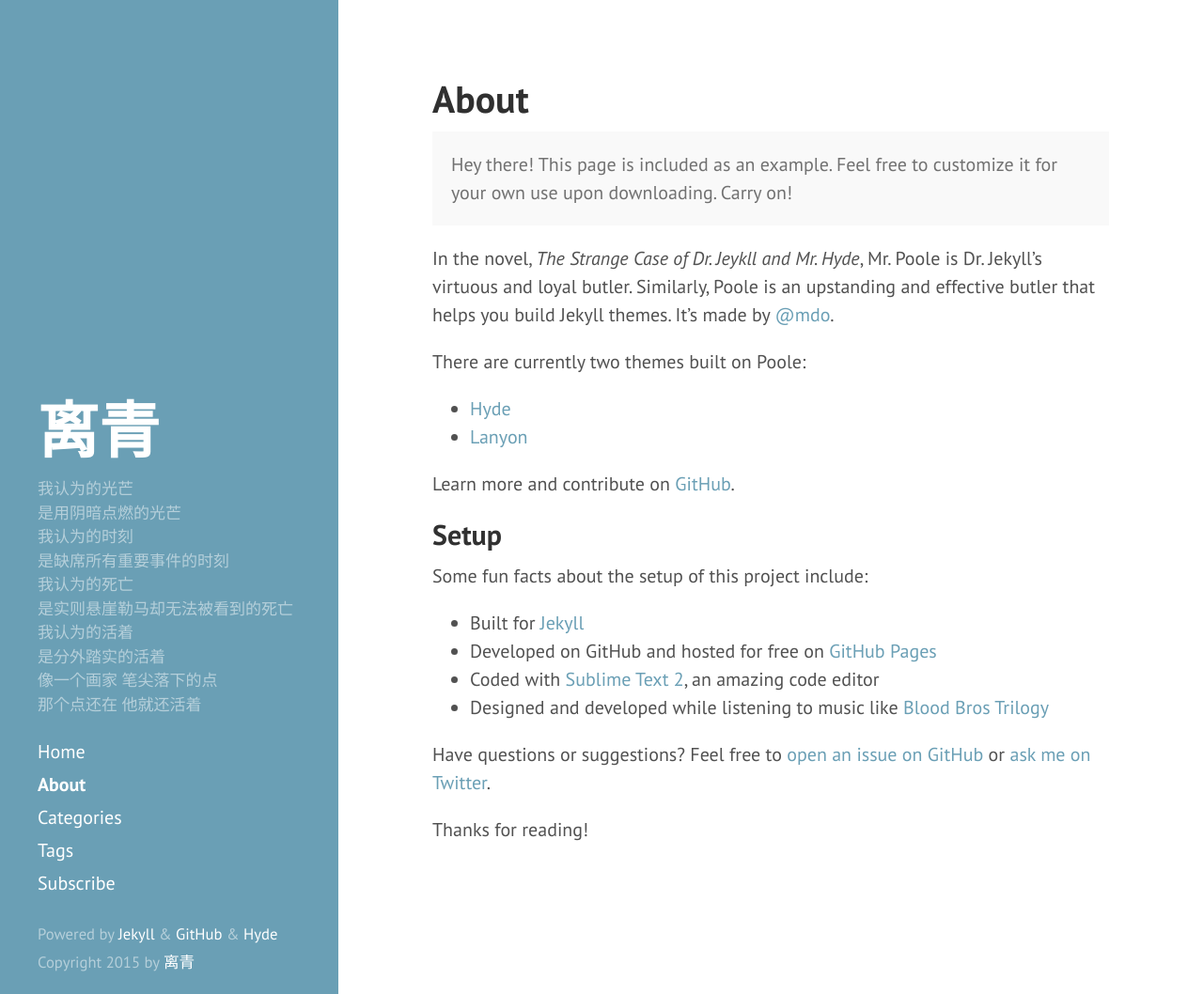
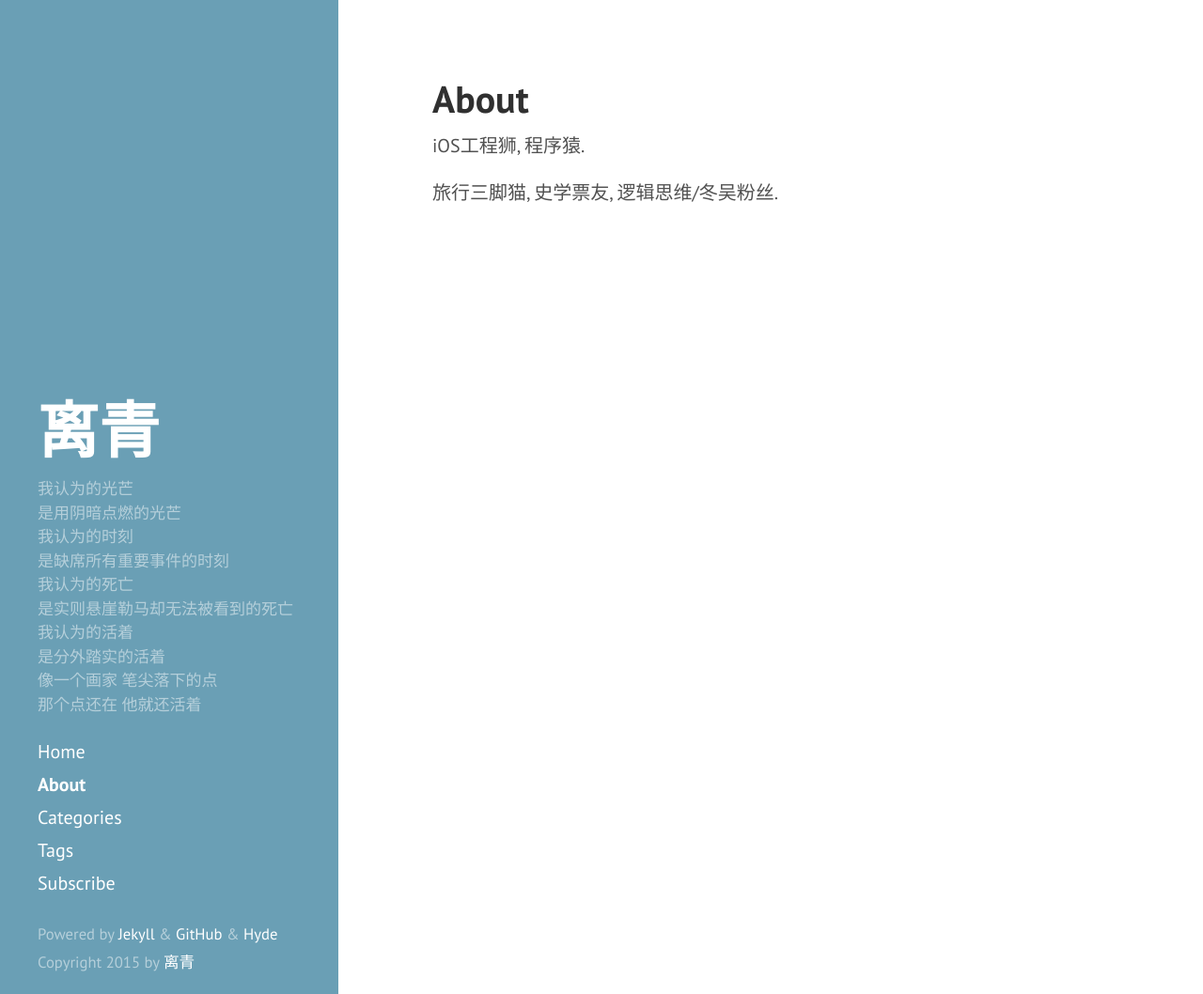
Before and after one commit to li-qing/li-qing.github.io, a Jekyll site: the page built from about.md, in a window 1280 px wide and 1058 px high. Shown: the whole window at 94% size. Built offline with Jekyll 4.4.1, drawn with Linux system fonts in a browser that asks for light colours.

Commit message:
modify about page

```diff
--- a/about.md
+++ b/about.md
@@ -3,28 +3,6 @@ layout: page
 title: About
 ---
 
-<p class="message">
-  Hey there! This page is included as an example. Feel free to customize it for your own use upon downloading. Carry on!
-</p>
+iOS工程狮, 程序猿.
 
-In the novel, *The Strange Case of Dr. Jeykll and Mr. Hyde*, Mr. Poole is Dr. Jekyll's virtuous and loyal butler. Similarly, Poole is an upstanding and effective butler that helps you build Jekyll themes. It's made by [@mdo](https://twitter.com/mdo).
-
-There are currently two themes built on Poole:
-
-* [Hyde](http://hyde.getpoole.com)
-* [Lanyon](http://lanyon.getpoole.com)
-
-Learn more and contribute on [GitHub](https://github.com/poole).
-
-## Setup
-
-Some fun facts about the setup of this project include:
-
-* Built for [Jekyll](http://jekyllrb.com)
-* Developed on GitHub and hosted for free on [GitHub Pages](https://pages.github.com)
-* Coded with [Sublime Text 2](http://sublimetext.com), an amazing code editor
-* Designed and developed while listening to music like [Blood Bros Trilogy](https://soundcloud.com/maddecent/sets/blood-bros-series)
-
-Have questions or suggestions? Feel free to [open an issue on GitHub](https://github.com/poole/issues/new) or [ask me on Twitter](https://twitter.com/mdo).
-
-Thanks for reading!
+旅行三脚猫, 史学票友, 逻辑思维/冬吴粉丝.
```
